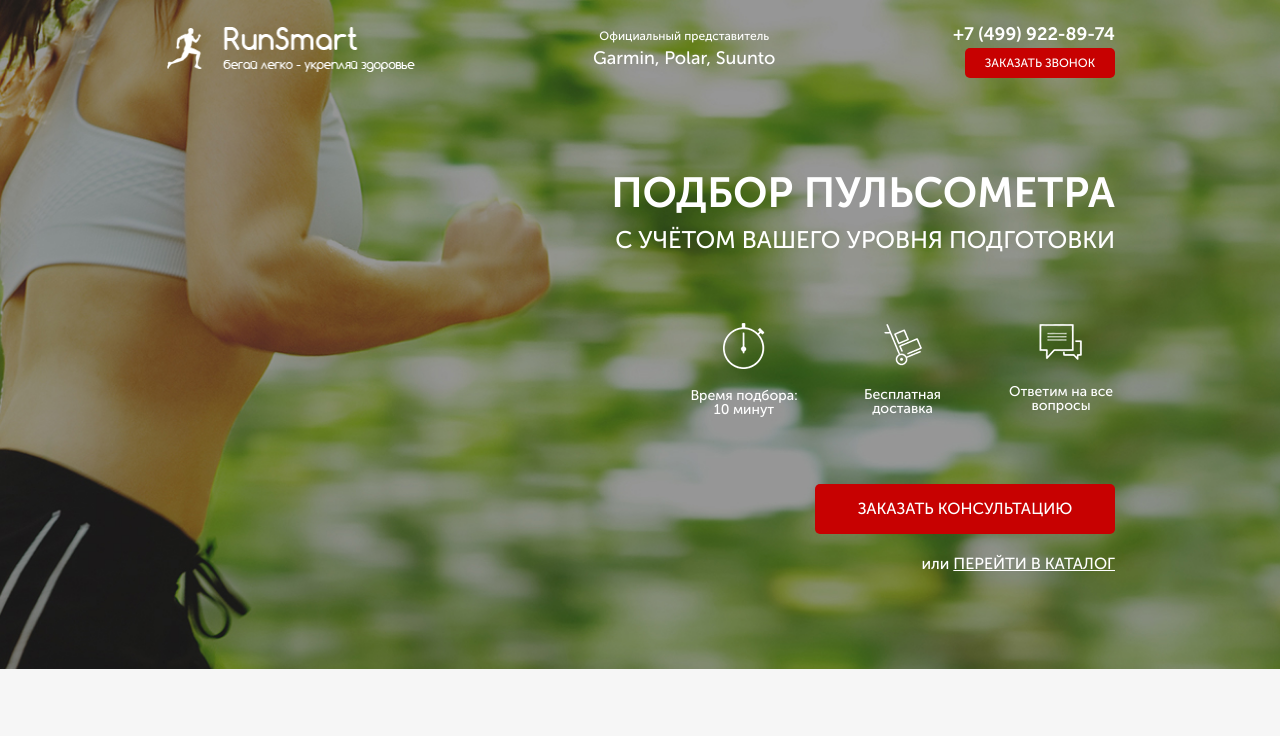
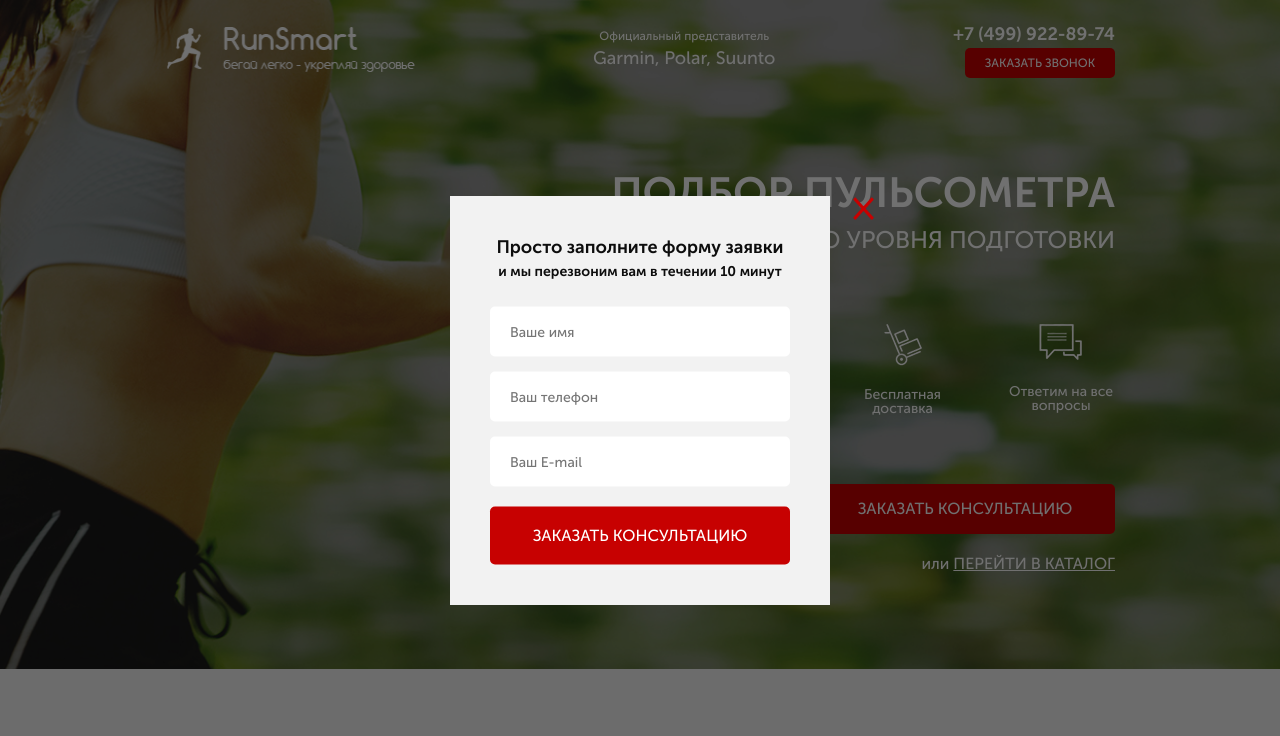
Before and after one commit to danil0110/run-smart, a website: page src/index.html in a window 1280 px wide. Both pictures are taken after a click on the button "ЗАКАЗАТЬ ЗВОНОК". Shown: the top 736 px of the page. Drawn offline with nearby package versions, Linux system fonts and the light colour scheme.

Commit message:
Added modals

```diff
--- a/src/index.html
+++ b/src/index.html
@@ -23,7 +23,7 @@
           </div>
           <div class="header__contacts">
             <a href="tel:+74999228974" class="header__phone">+7 (499) 922-89-74</a>
-            <button class="button">Заказать звонок</button>
+            <button class="button" data-modal="consultation">Заказать звонок</button>
           </div>
         </header>
 
@@ -46,7 +46,7 @@
             </div>
           </div>
 
-          <button class="button button_main">Заказать консультацию</button>
+          <button class="button button_main" data-modal="consultation">Заказать консультацию</button>
           <div class="promo__link">или <a href="#">перейти в каталог</a></div>
         </div>
       </div>
@@ -389,6 +389,38 @@
       </div>
     </footer>
 
+    <div class="overlay">
+      <div class="modal" id="consultation">
+        <div class="modal__close">&times;</div>
+        <div class="modal__title">Просто заполните форму заявки</div>
+        <div class="modal__descr">и мы перезвоним вам в течении 10 минут</div>
+        <form class="feed-form feed-form_mt25" action="#">
+          <input type="text" name="name" placeholder="Ваше имя" required />
+          <input type="number" name="phone" placeholder="Ваш телефон" required />
+          <input type="email" name="email" placeholder="Ваш E-mail" required />
+          <button class="button button_submit">Заказать консультацию</button>
+        </form>
+      </div>
+
+      <div class="modal" id="order">
+        <div class="modal__close">&times;</div>
+        <div class="modal__title">Ваш заказ:</div>
+        <div class="modal__descr">Pulsometer FT1</div>
+        <form class="feed-form feed-form_mt25" action="#">
+          <input type="text" name="name" placeholder="Ваше имя" required />
+          <input type="number" name="phone" placeholder="Ваш телефон" required />
+          <input type="email" name="email" placeholder="Ваш E-mail" required />
+          <button class="button button_submit">Купить</button>
+        </form>
+      </div>
+
+      <div class="modal modal_small" id="thanks">
+        <div class="modal__close">&times;</div>
+        <div class="modal__title">Спасибо за вашу заявку!</div>
+        <div class="modal__descr">Наш менеджер свяжется с вами в ближайшее время!</div>
+      </div>
+    </div>
+
     <script type="text/javascript" src="https://code.jquery.com/jquery-1.11.0.min.js"></script>
     <script type="text/javascript" src="https://code.jquery.com/jquery-migrate-1.2.1.min.js"></script>
     <script src="./js/slick.min.js"></script>
--- a/src/js/index.js
+++ b/src/js/index.js
@@ -50,4 +50,21 @@ $(document).ready(function () {
 
     toggleDescr('.catalog-item__link');
     toggleDescr('.catalog-item__back');
+
+    // Modals
+
+    $('[data-modal=consultation]').on('click', function () {
+        $('.overlay, #consultation').fadeIn();
+    });
+
+    $('.modal__close').on('click', function () {
+        $('.overlay, #consultation, #order, #thanks').fadeOut();
+    });
+
+    $('.button_mini').each(function (i) {
+        $(this).on('click', function () {
+            $('#order .modal__descr').text($('.catalog-item__title').eq(i).text());
+            $('.overlay, #order').fadeIn();
+        });
+    });
 });
--- a/src/sass/blocks/_forms.scss
+++ b/src/sass/blocks/_forms.scss
@@ -19,4 +19,8 @@
       margin-bottom: 20px;
     }
   }
+
+  &_mt25 {
+    margin-top: 25px;
+  }
 }
--- /dev/null
+++ b/src/sass/blocks/_modal.scss
@@ -0,0 +1,53 @@
+.overlay {
+  display: none;
+  position: fixed;
+  width: 100%;
+  height: 100%;
+  top: 0;
+  background-color: rgba(0, 0, 0, 0.56);
+}
+
+.modal {
+  position: absolute;
+  top: 50%;
+  left: 50%;
+  transform: translate(-50%, -50%);
+  padding: 38px 40px 40px;
+  width: 380px;
+  min-height: 400px;
+  background-color: #f2f2f2;
+
+  &__close {
+    position: absolute;
+    top: 0;
+    right: -45px;
+    color: $main-color;
+    font-size: 40px;
+    line-height: 20px;
+    cursor: pointer;
+  }
+
+  &__title {
+    font-weight: 700;
+    font-size: 18px;
+    text-align: center;
+    color: #0d0d0d;
+  }
+
+  &__descr {
+    font-weight: 700;
+    font-size: 14px;
+    text-align: center;
+    color: #0d0d0d;
+  }
+
+  &_small {
+    min-height: 140px;
+  }
+}
+
+#consultation,
+#order,
+#thanks {
+  display: none;
+}
--- a/src/sass/style.scss
+++ b/src/sass/style.scss
@@ -21,4 +21,5 @@
 @import './blocks/catalog';
 @import './blocks/reviews';
 @import './blocks/footer';
+@import './blocks/modal';
 @import './media';
```
Also changed, not shown: src/css/style.min.css.
